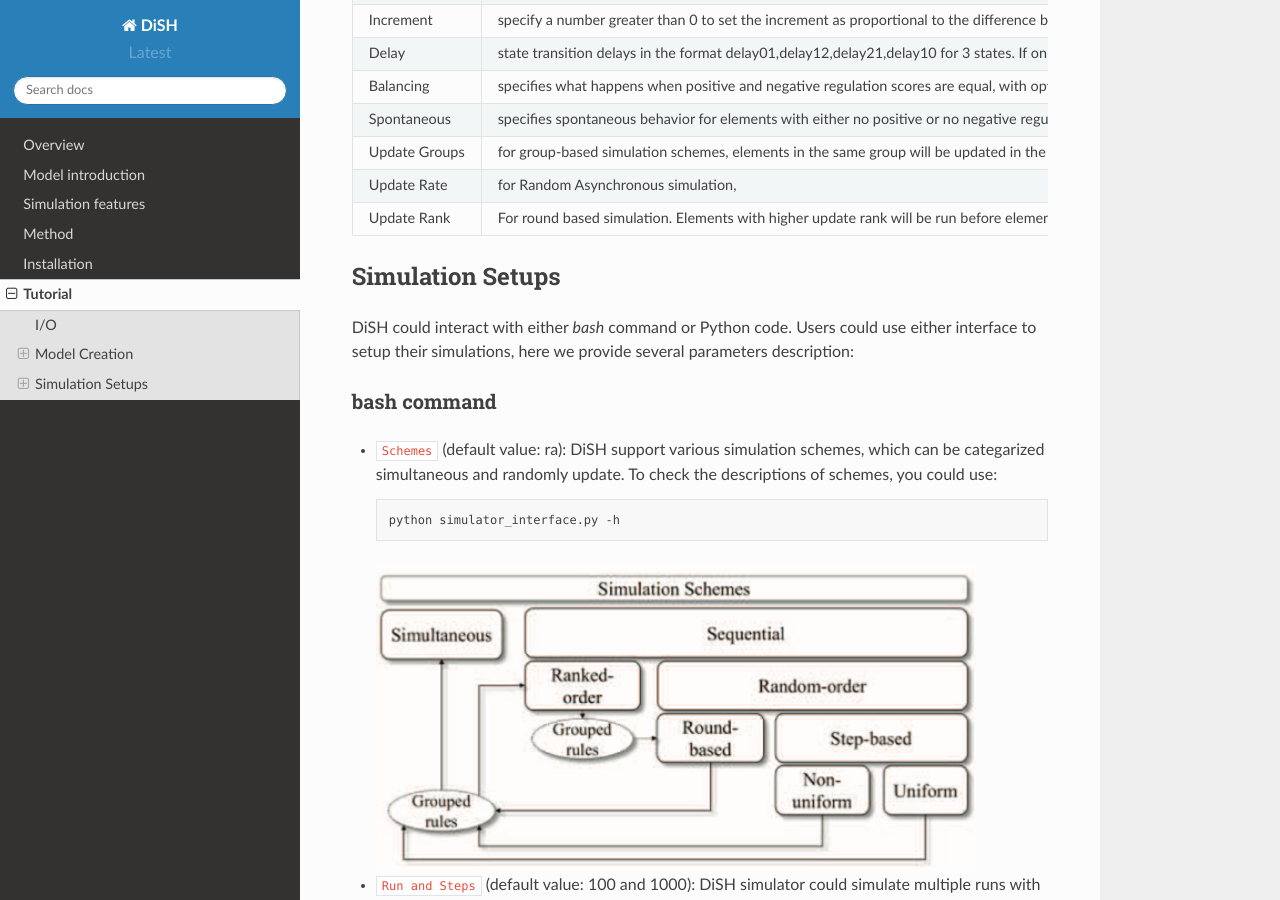
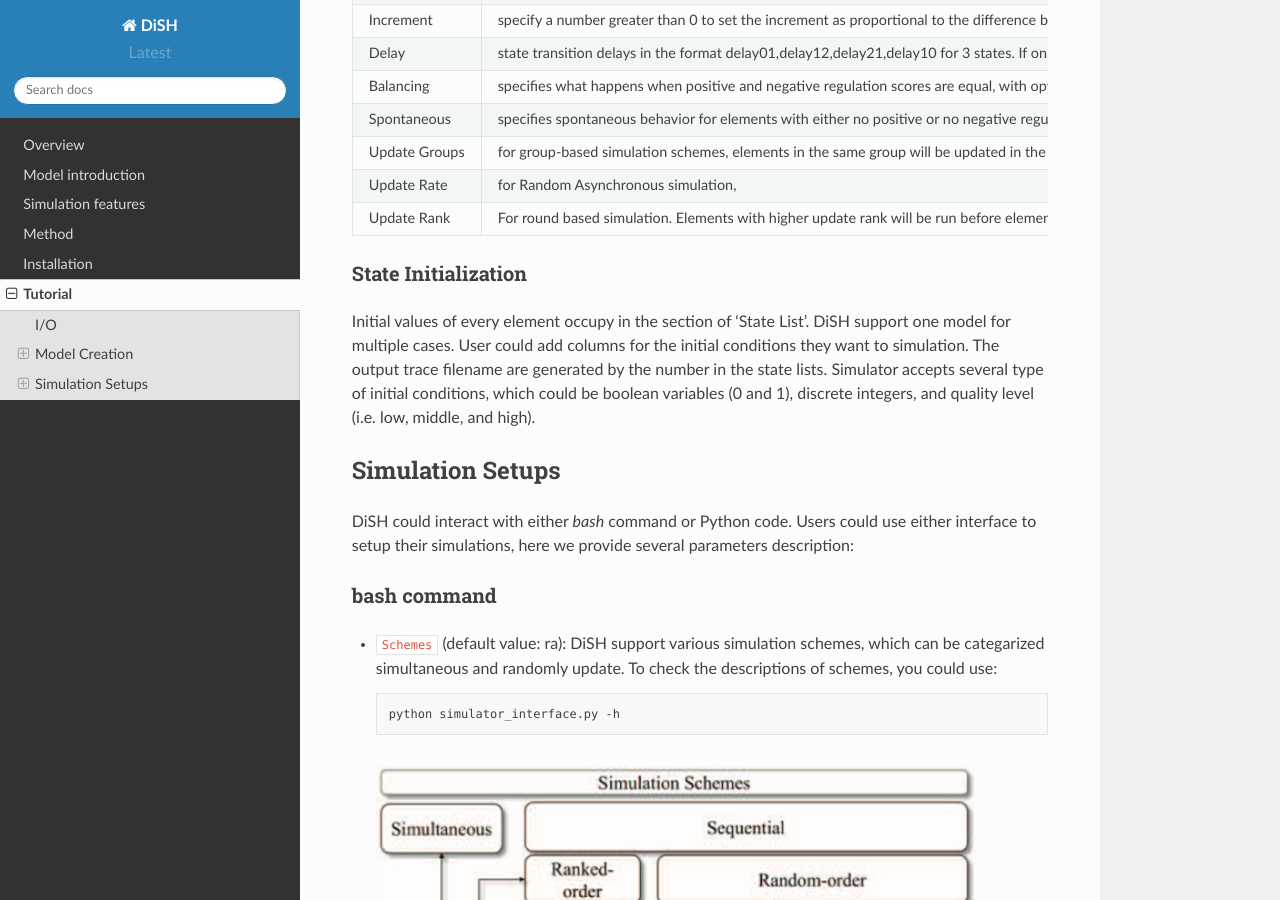
Before and after one commit to pitt-miskov-zivanov-lab/DiSH, a Sphinx documentation site: the page built from docs/Tutorial.rst, in a window 1280 px wide and 900 px high, scrolled down 4201 px. Built offline with Sphinx 7.4.7 and the Read the Docs theme 2.0.0, drawn with Linux system fonts in a browser that asks for light colours; pages that are not in the unit, such as notebooks, are missing from menus.

Commit message:
Add files via upload

```diff
--- a/docs/Tutorial.rst
+++ b/docs/Tutorial.rst
@@ -264,7 +264,10 @@ In simulation parameter, except for the required inputs `Regulation Rule`, `Stat
       - For round based simulation. Elements with higher update rank will be run before elements with lower update rank.
       - 0
 
-
+State Initialization
+~~~~~~~~~~~~~~~~~~~~~~~
+Initial values of every element occupy in the section of 'State List'. DiSH support one model for multiple cases. User could add columns for the initial conditions they want to simulation. The output trace filename are generated by the number in the state lists.
+Simulator accepts several type of initial conditions, which could be boolean variables (0 and 1), discrete integers, and quality level (i.e. low, middle, and high).
 
 Simulation Setups
 ---------------------
```
